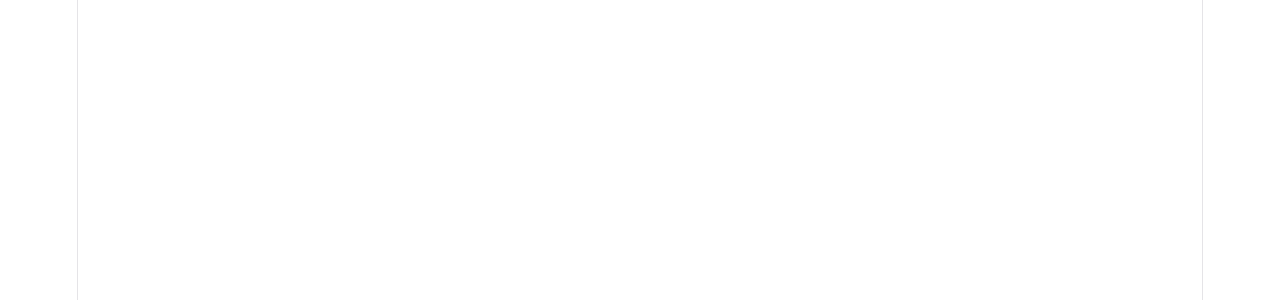
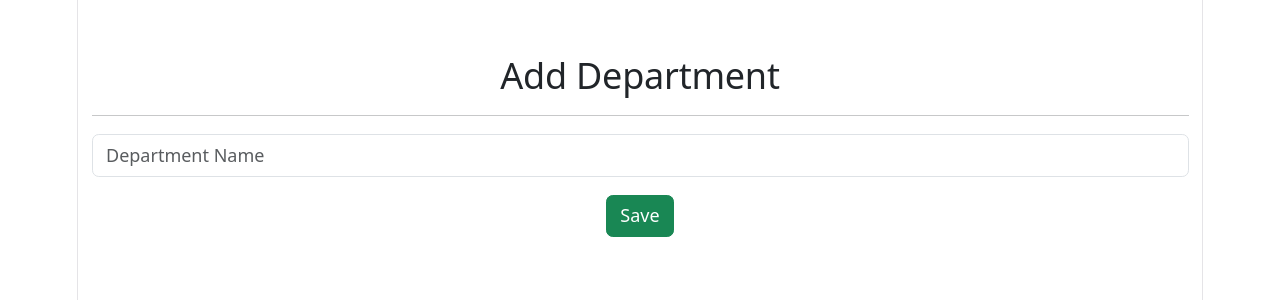
Before and after one commit to Khyati03/employee-management-ui, a React (Vite) app: page /departments/add in a window 1280 px wide. Before the commit this address had no page. Shown: the top 300 px of the page. Built offline with nearby package versions, Linux system fonts and the light colour scheme; sample sign-in values are in the browser's storage.

Commit message:
Implement department listing and creation

```diff
--- a/src/App.jsx
+++ b/src/App.jsx
@@ -5,6 +5,8 @@ import Employees from "./pages/Employees";
 import AddEmployee from "./pages/AddEmployee";
 import ProtectedRoute from "./components/ProtectedRoute";
 import EditEmployee from "./pages/EditEmployee";
+import Departments from "./pages/Departments";
+import AddDepartment from "./pages/AddDepartment";
 
 function App() {
     return (
@@ -48,6 +50,16 @@ function App() {
                 }
             />
 
+            <Route path="/departments" element={<Departments />} />
+            <Route
+                path="/departments/add"
+                element={
+                    <ProtectedRoute>
+                        <AddDepartment />
+                    </ProtectedRoute>
+                }
+            />
+
         </Routes>
     );
 }
--- /dev/null
+++ b/src/pages/AddDepartment.jsx
@@ -0,0 +1,58 @@
+import { useState } from "react";
+import api from "../api/api";
+import { useNavigate } from "react-router-dom";
+
+function AddDepartment() {
+
+    const [departmentName, setDepartmentName] = useState("");
+
+    const navigate = useNavigate();
+
+    const handleSubmit = async () => {
+
+        try {
+
+            await api.post("/departments", {
+                departmentName
+            });
+
+            alert("Department Added Successfully!");
+
+            navigate("/departments");
+
+        } catch (error) {
+
+            console.log(error);
+
+            alert("Unable to add department.");
+
+        }
+
+    };
+
+    return (
+        <div className="container mt-5">
+
+            <h2>Add Department</h2>
+
+            <hr />
+
+            <input
+                className="form-control mb-3"
+                placeholder="Department Name"
+                value={departmentName}
+                onChange={(e) => setDepartmentName(e.target.value)}
+            />
+
+            <button
+                className="btn btn-success"
+                onClick={handleSubmit}
+            >
+                Save
+            </button>
+
+        </div>
+    );
+}
+
+export default AddDepartment;
--- a/src/pages/Dashboard.jsx
+++ b/src/pages/Dashboard.jsx
@@ -20,7 +20,10 @@ function Dashboard() {
                     Employees
                 </button>
 
-                <button className="btn btn-success me-3">
+                <button
+                className="btn btn-success me-3"
+                onClick={() => navigate("/departments")}
+                >
                     Departments
                 </button>
 
--- /dev/null
+++ b/src/pages/Departments.jsx
@@ -0,0 +1,79 @@
+import { useEffect, useState } from "react";
+import api from "../api/api";
+import { useNavigate } from "react-router-dom";
+
+function Departments() {
+
+    const [departments, setDepartments] = useState([]);
+    const navigate = useNavigate();
+
+    useEffect(() => {
+        fetchDepartments();
+    }, []);
+
+    const fetchDepartments = async () => {
+
+        try {
+
+            const response = await api.get("/departments");
+
+            setDepartments(response.data);
+
+        } catch (error) {
+
+            console.log(error);
+
+            alert("Unable to load departments");
+
+        }
+
+    };
+
+    return (
+        <div className="container mt-5">
+
+            <h2>Departments</h2>
+
+            <hr />
+
+            <button
+                className="btn btn-success mb-3"
+                onClick={() => navigate("/departments/add")}
+            >
+                Add Department
+            </button>
+
+            <table className="table table-bordered">
+
+                <thead>
+
+                    <tr>
+                        <th>ID</th>
+                        <th>Name</th>
+                    </tr>
+
+                </thead>
+
+                <tbody>
+
+                    {departments.map((department) => (
+
+                        <tr key={department.id}>
+
+                            <td>{department.id}</td>
+
+                            <td>{department.departmentName}</td>
+
+                        </tr>
+
+                    ))}
+
+                </tbody>
+
+            </table>
+
+        </div>
+    );
+}
+
+export default Departments;
```
